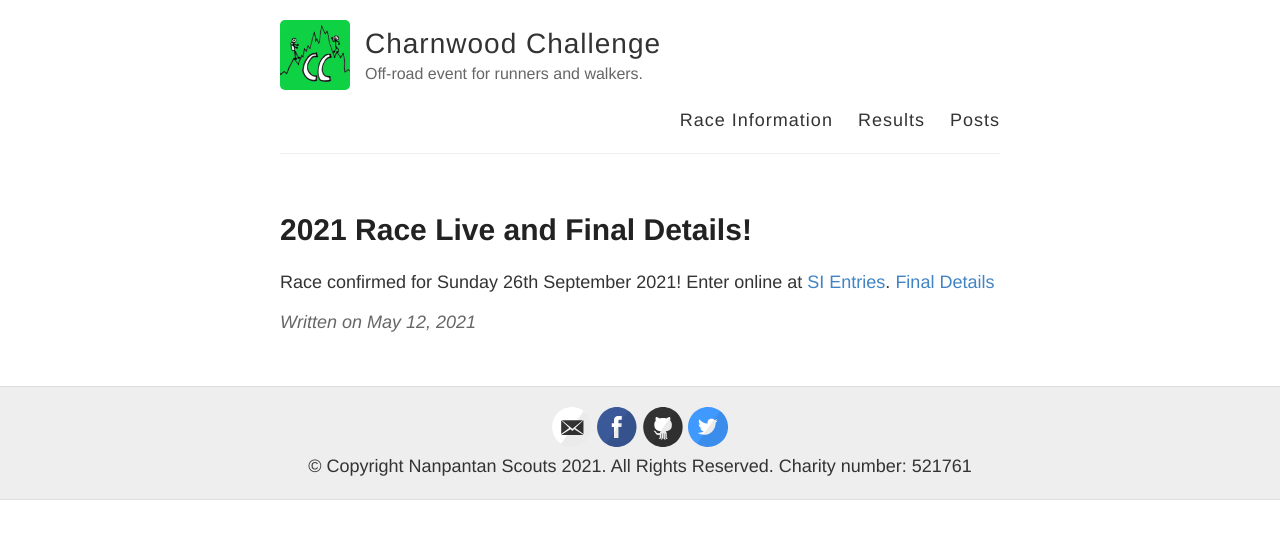
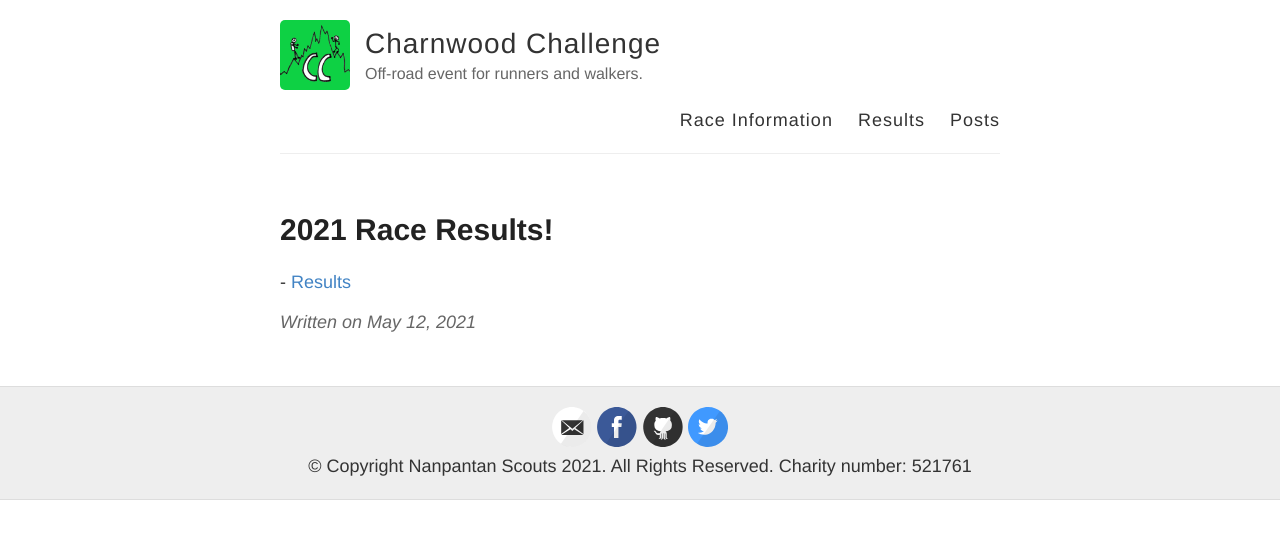
Before and after one commit to Charnwood-Challenge/Charnwood-Challenge.github.io, a Jekyll site: the page built from _posts/2021-05-12-Update-2021.md, in a window 1280 px wide. Shown: the top 539 px of the page. Built offline with Jekyll 4.4.1, drawn with Linux system fonts in a browser that asks for light colours.

Commit message:
Update 2021-05-12-Update-2021.md

```diff
--- a/_posts/2021-05-12-Update-2021.md
+++ b/_posts/2021-05-12-Update-2021.md
@@ -1,8 +1,6 @@
 ---
 layout: post
-title: 2021 Race Live and Final Details!
+title: 2021 Race Results!
 ---
-
-Race confirmed for Sunday 26th September 2021!
-Enter online at [SI Entries](https://www.sientries.co.uk/event.php?event_id=8358).
-[Final Details](https://charnwoodchallenge.me/Leaflet/ChCh2021_Final_Details.pdf)
+-
+[Results](https://charnwoodchallenge.me/Leaflet/Leaflet/Charnwood_Challenge_2021_RESULTS.pdf)
```
